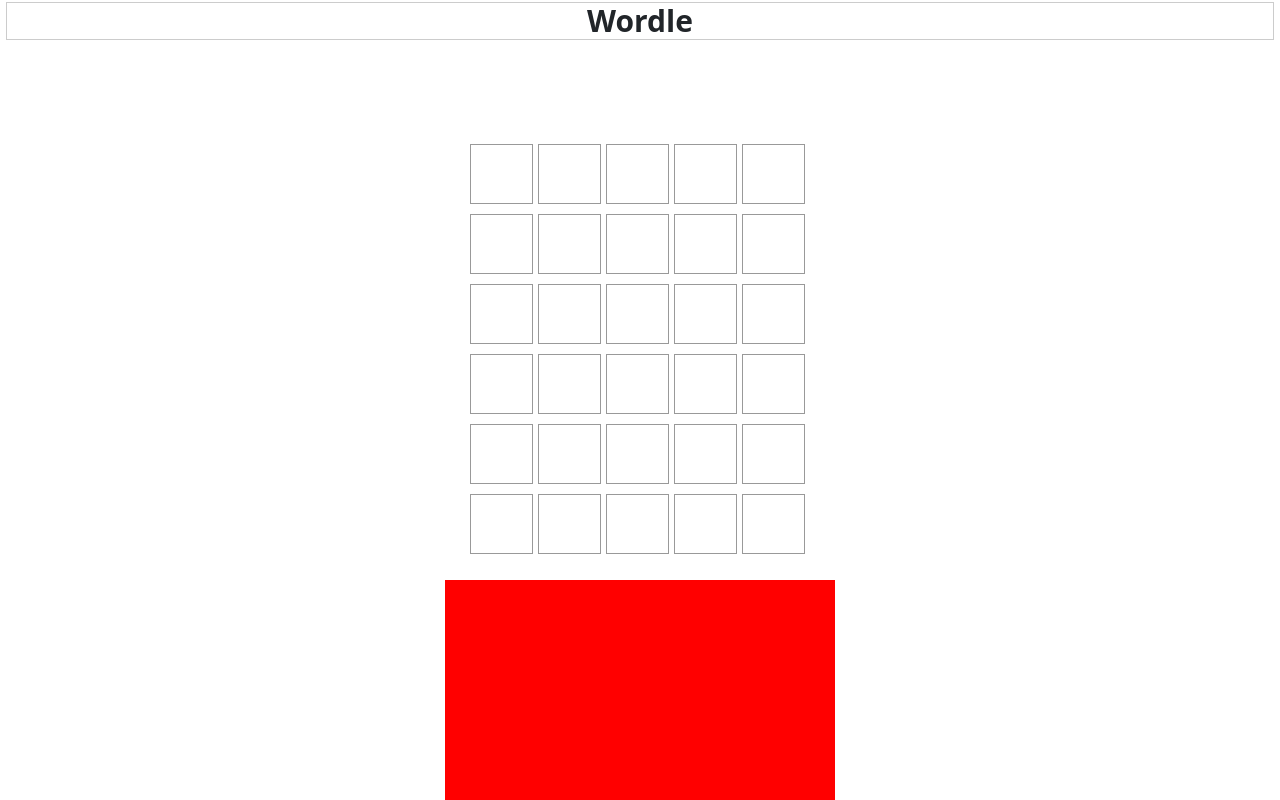
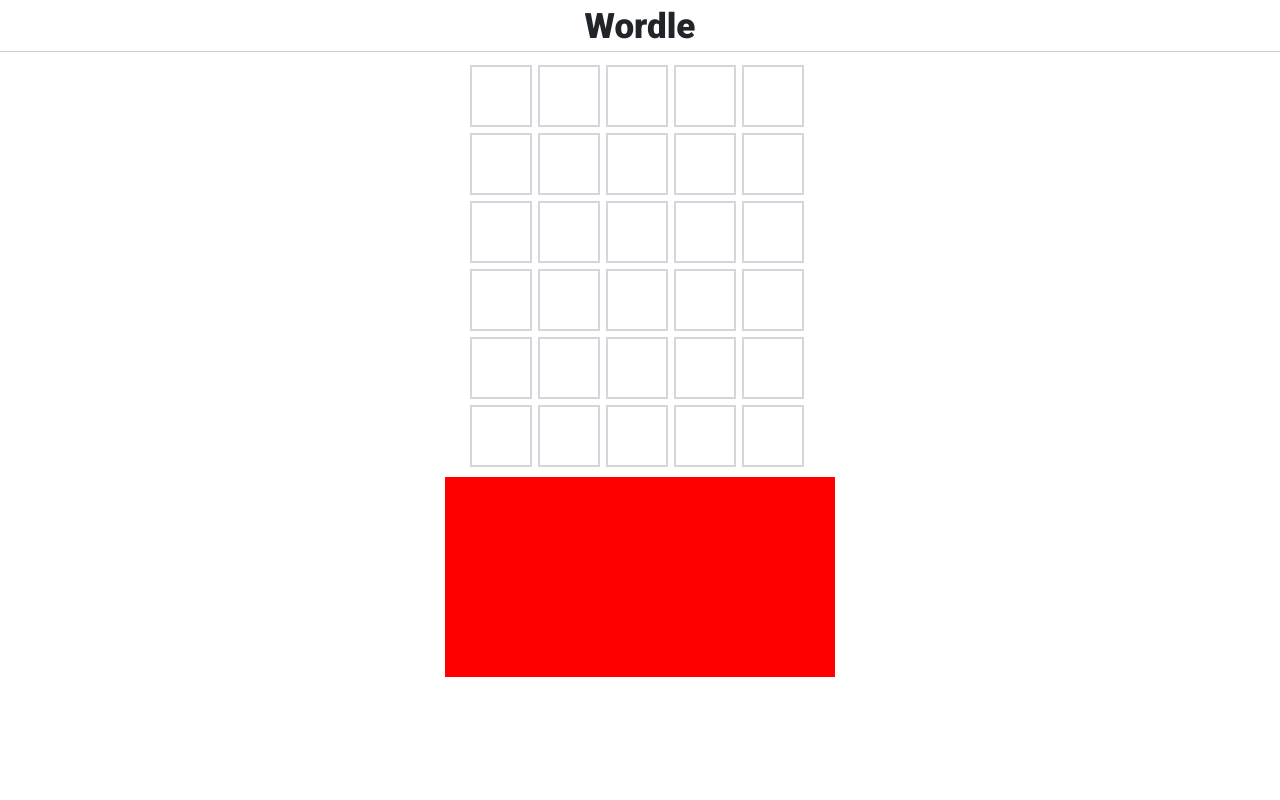
Before and after one commit to Maxilanio/Wordle, a plain HTML site: page index.html in a window 1280 px wide. Drawn offline with nearby package versions, Linux system fonts and the light colour scheme.

Commit message:
Ajustes no teclado

```diff
--- a/folha_de_estilo.css
+++ b/folha_de_estilo.css
@@ -4,38 +4,42 @@
 }
 
 h1 {
-  width: 99%;
-  font-weight: bold;
-  font-size: 30px;
+  width: 100%;
+  height: 50px;
+  line-height: 50px;
+  font-size: 35px;
   text-align: center;
+  font-family: 'Roboto', sans-serif;
+  font-weight: 900;
   background-color: #effff;
   margin: 2px auto;
-  border: 1px solid #ccc;
+  border-bottom: 1px solid #ccc;
 }
 
 #main {
   width: 350px;
-  height: 422px;
+  height: 315px;
   /*background-color: red;*/
   /*border: 1px solid #ccc;*/
-  margin: 100px auto;
+  margin: 10px auto;
+  margin-bottom: 100px;
 }
 
 .main_2 {
   width: 100%;
-  height: 70px;
+  height: 68px;
   display: flex;
   justify-content: center;
   align-items: center;
 }
 
 .letras {
-  width: 18%;
-  height: 60px;
-  margin-right: 5px;
-  margin-bottom: 2px;
+  width: 62px;
+  height: 62px;
+  margin-right: 6px;
+  /*margin-bottom: 2px;*/
   float: left;
-  border: 1px solid #999;
+  border: 2px solid #d3d6da;
 }
 
 .letras:hover {
@@ -48,9 +52,8 @@ h1 {
 #teclado {
   background-color: red;
   width: 390px;
-  height: 220px;
+  height: 200px;
   position: absolute;
   left: 50%;
   transform: translatex(-50%);
-  bottom: 0;
 }
--- a/index.html
+++ b/index.html
@@ -11,6 +11,7 @@
       crossorigin="anonymous"
     />
     <link rel="stylesheet" href="folha_de_estilo.css" type="text/css" />
+    <link href="https://fonts.googleapis.com/css2?family=Roboto:wght@500;900&display=swap" rel="stylesheet">
     <title>Wordle</title>
   </head>
 
```
